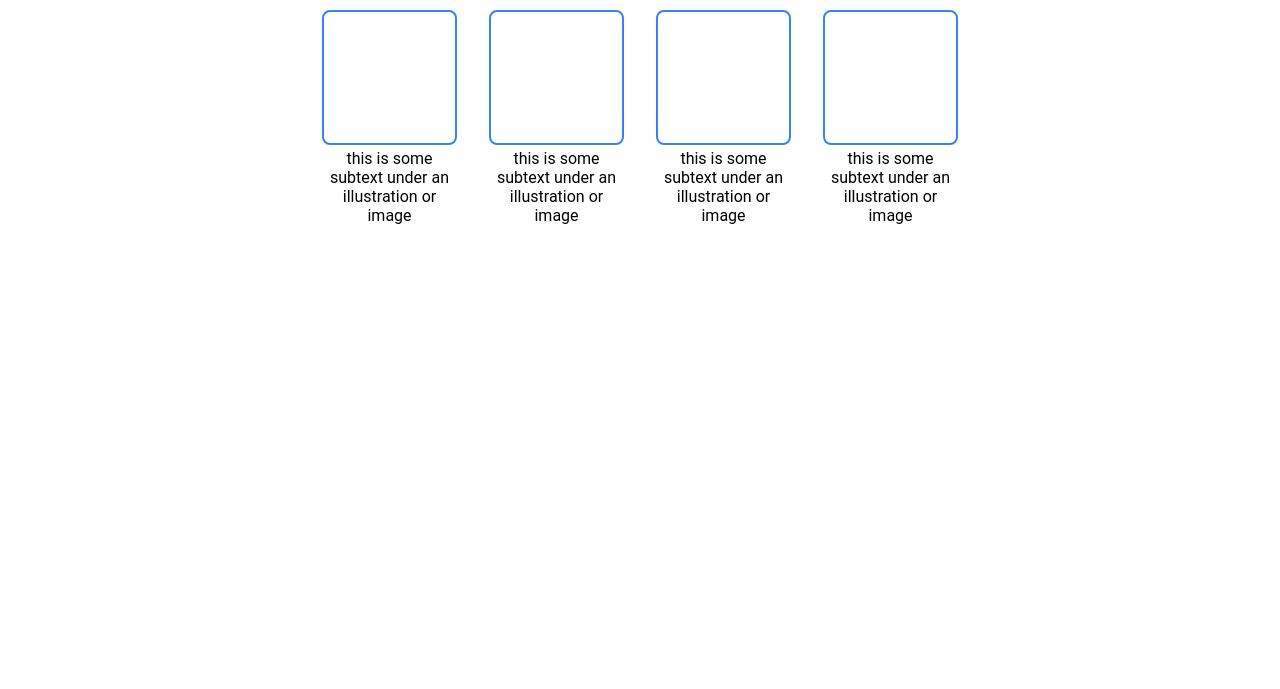
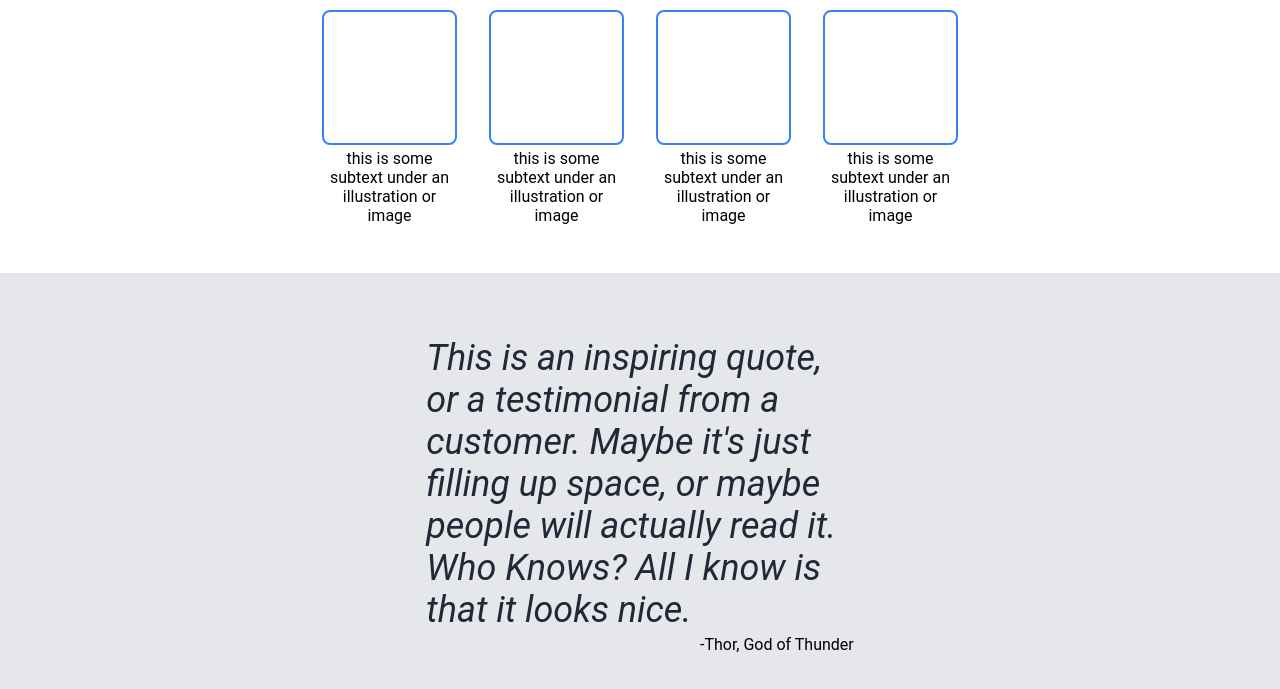
Before and after one commit to AlperSoz/odin-landing-page, a plain HTML site: page index.html in a window 1280 px wide. Shown: the part 447-1136 px from the top of the page. Before the commit the page ends 800 px from the top, so only its background shows below. Drawn offline with Linux system fonts and the light colour scheme.

Commit message:
Create quote component

```diff
--- a/index.html
+++ b/index.html
@@ -55,6 +55,10 @@
                 <p class="card-text">this is some subtext under an illustration or image</p>
             </div>
         </div>
+        <div class="quote-container">
+            <p class="quote-text">This is an inspiring quote, or a testimonial from a customer. Maybe it's just filling up space, or maybe people will actually read it. Who Knows? All I know is that it looks nice.</p>
+            <p class="quote-author">-Thor, God of Thunder</p>
+        </div>
     </div>
 </body>
 </html>
--- a/styles.css
+++ b/styles.css
@@ -94,6 +94,7 @@ ul {
     align-items: center;
     width: 135px;
     gap: 4px;
+    margin-bottom: 48px;
 }
 
 .card-image {
@@ -106,3 +107,26 @@ ul {
 .card-text {
     text-align: center;
 }
+
+.quote-container {
+    background-color: #E5E7EB;
+    padding: 64px 33.3%;
+    display: flex;
+    flex-direction: column;
+    align-items: center;
+    gap: 4px;
+}
+
+.quote-text {
+    font-size: 36px;
+    font-style: italic;
+    color: #1F2937;
+}
+
+.quote-text, .quote-athor {
+    flex: 1;
+}
+
+.quote-author {
+    align-self: end;
+}
```
